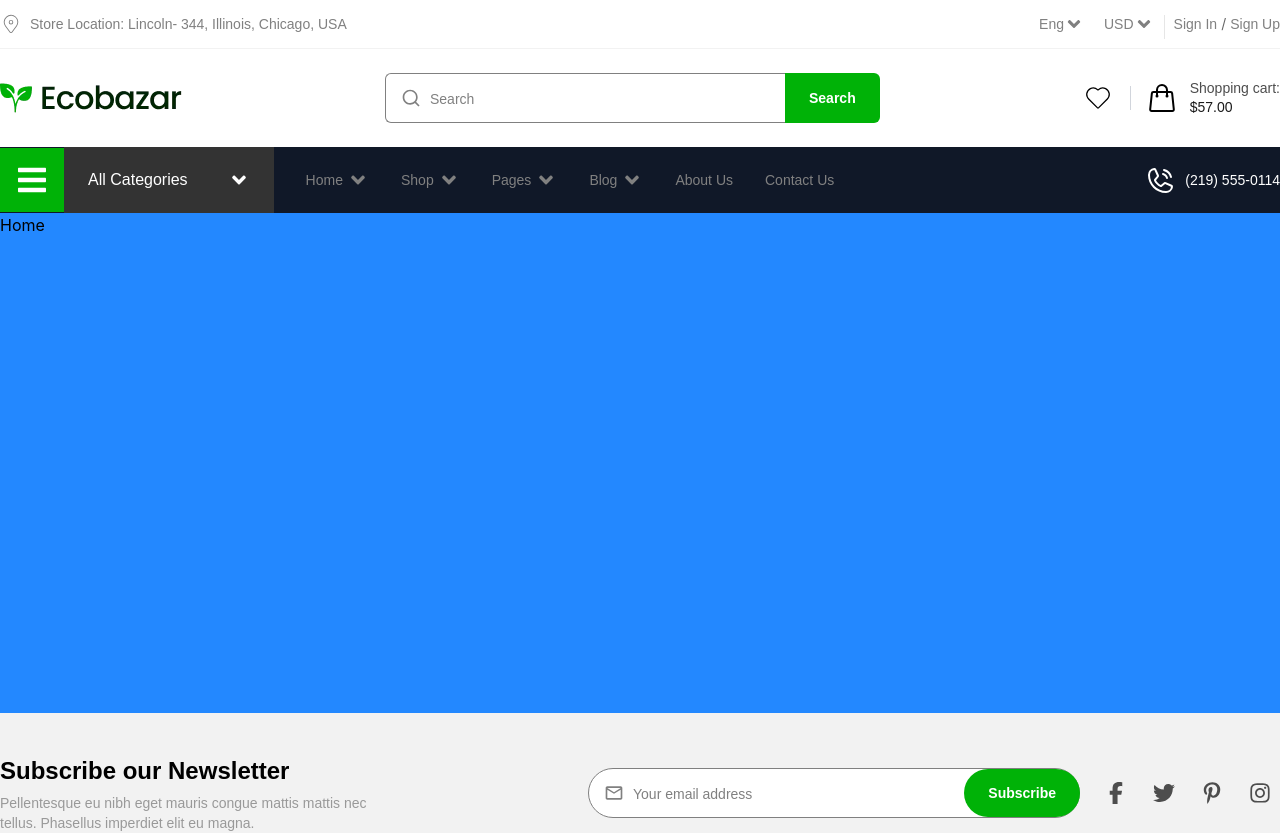
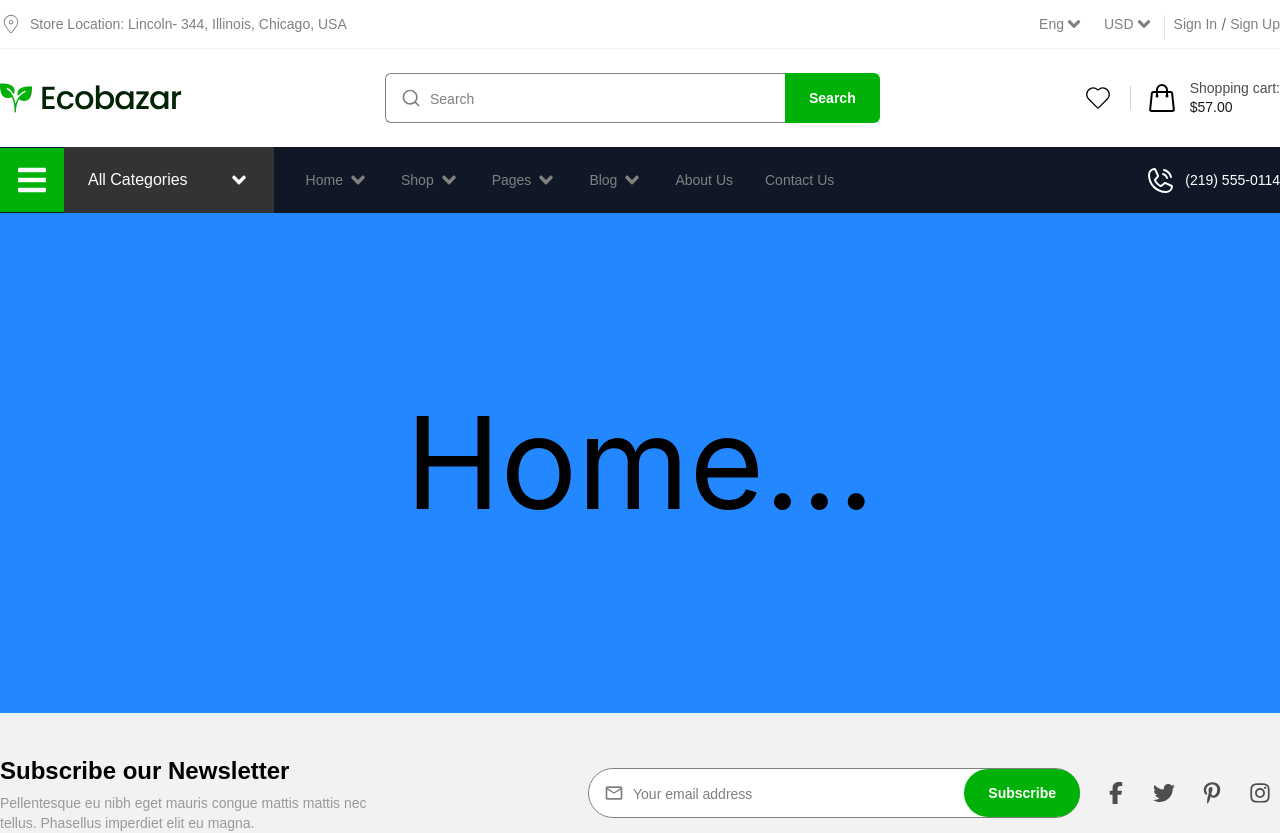
Before and after one commit to sagorcraft/Ecobazar, a React (Vite) app: page / in a window 1280 px wide. Shown: the top 833 px of the page. Built offline with nearby package versions, Linux system fonts and the light colour scheme.

Commit message:
some thing change

```diff
--- a/src/pages/Home.jsx
+++ b/src/pages/Home.jsx
@@ -5,7 +5,7 @@ const Home = () => {
   return (
     <>
       <Container>
-        <div className=' bg-badgetwo h-[500px]'>Home</div>
+        <div className='w-full bg-badgetwo h-[500px] text-center leading-[500px] text-9xl'>Home...</div>
       </Container>
     </>
   )
```
